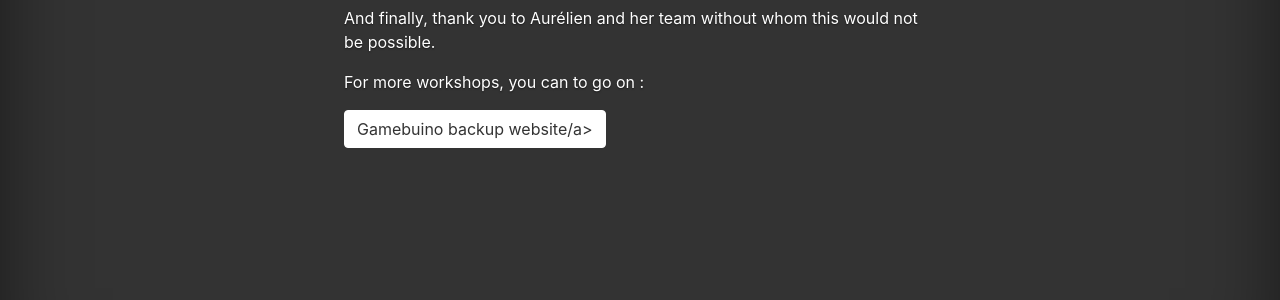
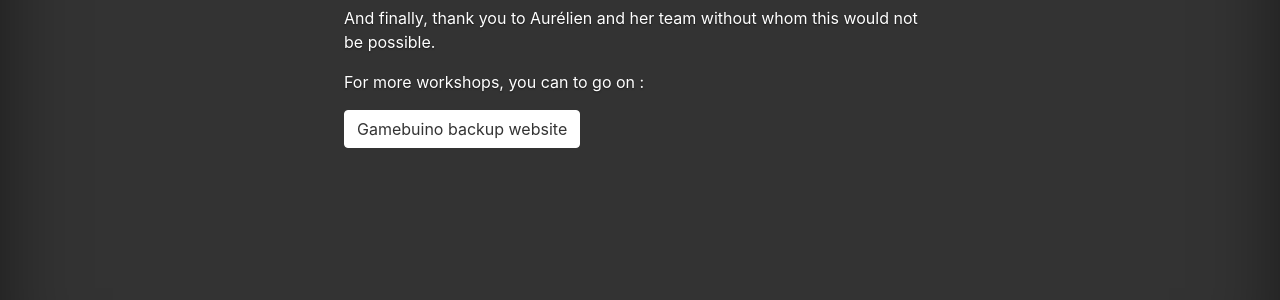
Before and after one commit to chris-scientist/gb-platformer-ws-01, a Jekyll site: the page built from docs/en/end.md, in a window 1280 px wide. Shown: the part 517-817 px from the top of the page. Built offline with Jekyll 4.4.1, drawn with Linux system fonts in a browser that asks for light colours.

Commit message:
Update end (EN) page : end tag

```diff
--- a/docs/en/end.md
+++ b/docs/en/end.md
@@ -22,4 +22,4 @@ And finally, thank you to Aurélien and her team without whom this would not be
 
 For more workshops, you can to go on :
 
-<a href="https://chris-scientist.github.io/gamebuino/" role="button" class="btn btn-secondary" >Gamebuino backup website/a>
+<a href="https://chris-scientist.github.io/gamebuino/" role="button" class="btn btn-secondary" >Gamebuino backup website</a>
```
